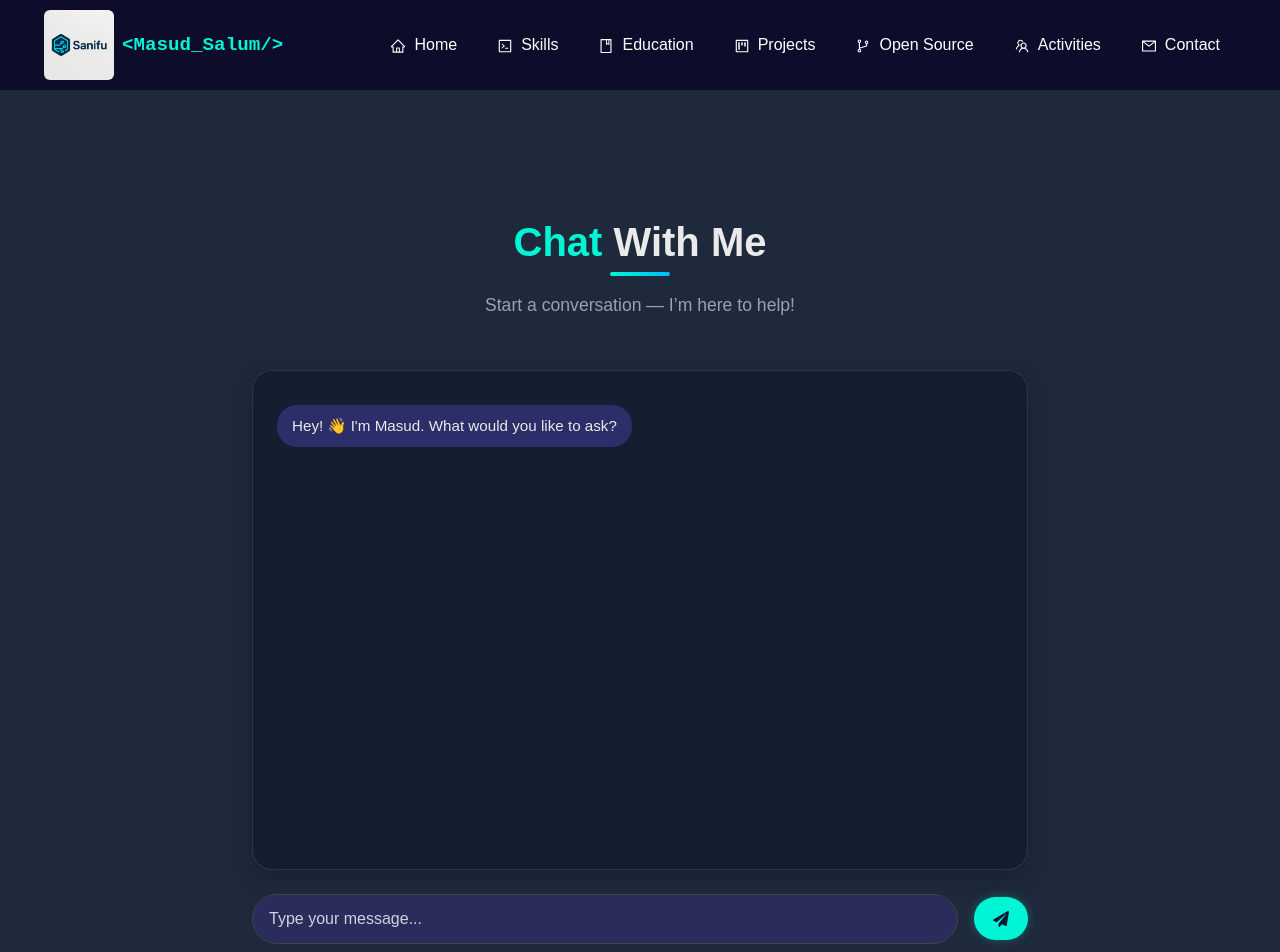
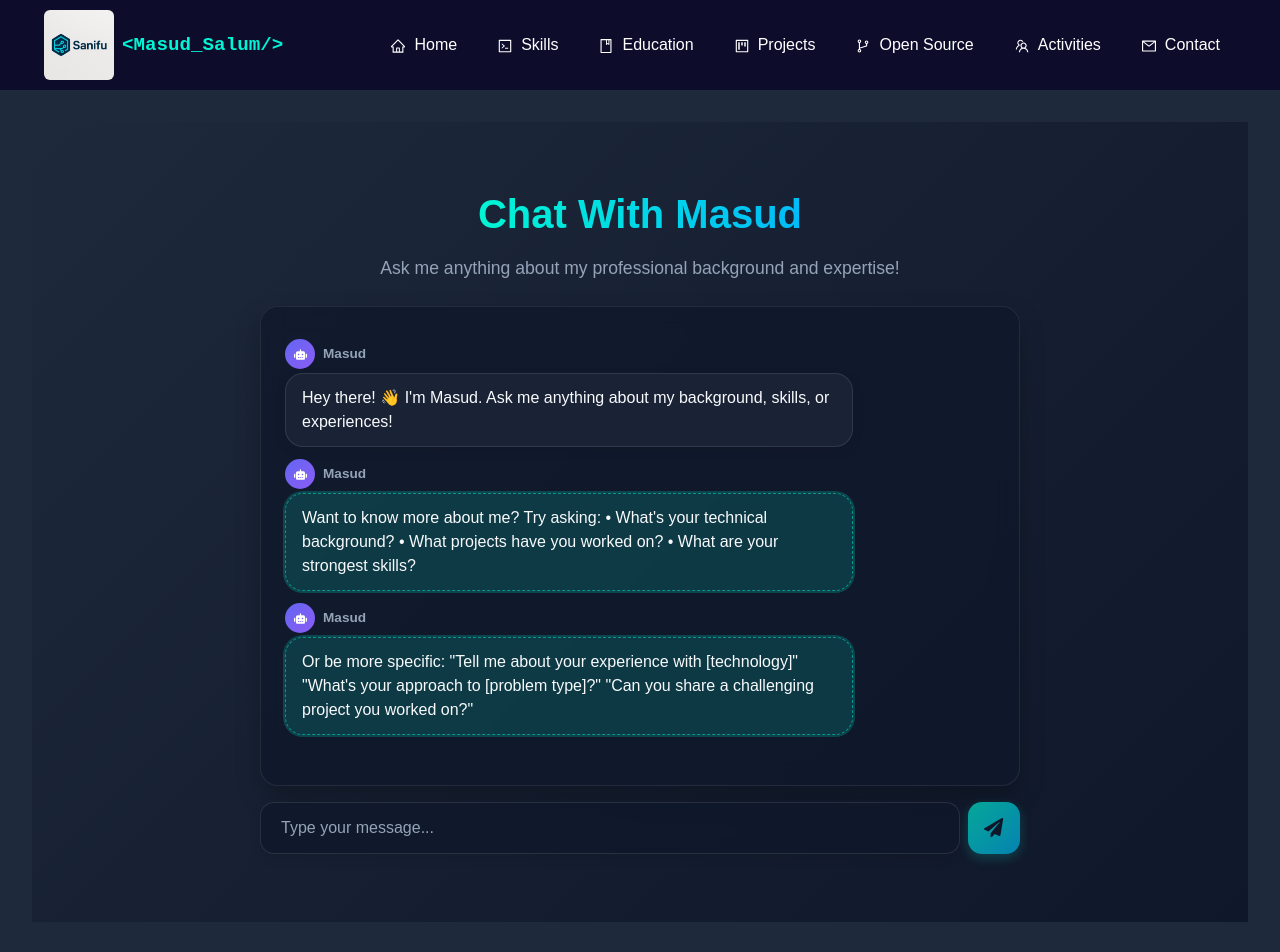
Before and after one commit to Masudi2022/Sanifu, a React (Vite) app in the folder Virtual/Frontend/journey/: page /chat in a window 1280 px wide. Shown: the top 952 px of the page. Built offline with nearby package versions, Linux system fonts and the light colour scheme.

Commit message:
second commit

```diff
--- a/Virtual/Frontend/journey/package.json
+++ b/Virtual/Frontend/journey/package.json
@@ -12,6 +12,7 @@
   "dependencies": {
     "axios": "^1.8.4",
     "bootstrap": "^5.3.5",
+    "framer-motion": "^12.7.4",
     "react": "^19.0.0",
     "react-bootstrap": "^2.10.9",
     "react-dom": "^19.0.0",
--- a/Virtual/Frontend/journey/src/Virtual/Chat/Chat.jsx
+++ b/Virtual/Frontend/journey/src/Virtual/Chat/Chat.jsx
@@ -1,6 +1,7 @@
 import React, { useState, useEffect, useRef } from 'react';
 import { Container, Form, Button, Card, Spinner } from 'react-bootstrap';
-import { FaPaperPlane } from 'react-icons/fa';
+import { FaPaperPlane, FaRobot, FaUser } from 'react-icons/fa';
+import { motion, AnimatePresence } from 'framer-motion';
 import axios from 'axios';
 
 const API_URL = 'http://127.0.0.1:8000/api/chat/';
@@ -20,7 +21,39 @@ function Chat() {
   });
 
   useEffect(() => {
-    setMessages([{ from: 'bot', text: "Hey! 👋 I'm Masud. What would you like to ask?" }]);
+    // Initial welcome message
+    setMessages([{
+      from: 'bot',
+      text: "Hey there! 👋 I'm Masud. Ask me anything about my background, skills, or experiences!"
+    }]);
+
+    // Progressive suggestions about you
+    const timer1 = setTimeout(() => {
+      setMessages(prev => [...prev, {
+        from: 'bot',
+        text: `Want to know more about me? Try asking:
+• What's your technical background?
+• What projects have you worked on?
+• What are your strongest skills?`,
+        isPrompt: true
+      }]);
+    }, 2000);
+
+    const timer2 = setTimeout(() => {
+      setMessages(prev => [...prev, {
+        from: 'bot',
+        text: `Or be more specific:
+"Tell me about your experience with [technology]"
+"What's your approach to [problem type]?"
+"Can you share a challenging project you worked on?"`,
+        isPrompt: true
+      }]);
+    }, 4000);
+
+    return () => {
+      clearTimeout(timer1);
+      clearTimeout(timer2);
+    };
   }, []);
 
   useEffect(() => {
@@ -45,7 +78,9 @@ function Chat() {
       const botText = response.data.response;
 
       if (botText) {
+        setTimeout(() => {
           setMessages(prev => [...prev, { from: 'bot', text: botText }]);
+        }, 800);
       } else {
         setMessages(prev => [...prev, {
           from: 'bot',
@@ -65,94 +100,256 @@ function Chat() {
   };
 
   return (
-    <section style={{ background: '#1e293b', minHeight: '100vh', padding: '6rem 0', color: '#eaeaea' }}>
+    <section style={{
+      background: 'linear-gradient(135deg, #1e293b 0%, #0f172a 100%)',
+      minHeight: '100vh',
+      padding: '2rem 0',
+      color: '#f8fafc',
+      display: 'flex',
+      alignItems: 'center',
+      justifyContent: 'center'
+    }}>
       <style>
         {`
           .custom-placeholder::placeholder {
-            color: #cbd5e1;
+            color: #94a3b8;
             opacity: 1;
+          }
+          .chat-container::-webkit-scrollbar {
+            width: 6px;
+          }
+          .chat-container::-webkit-scrollbar-track {
+            background: rgba(255,255,255,0.05);
+          }
+          .chat-container::-webkit-scrollbar-thumb {
+            background: #00f5d4;
+            border-radius: 3px;
+          }
+          .typing-indicator span {
+            height: 8px;
+            width: 8px;
+            background: #94a3b8;
+            border-radius: 50%;
+            display: inline-block;
+            margin: 0 2px;
+            animation: bounce 1.5s infinite ease-in-out;
+          }
+          .typing-indicator span:nth-child(2) {
+            animation-delay: 0.2s;
+          }
+          .typing-indicator span:nth-child(3) {
+            animation-delay: 0.4s;
+          }
+          @keyframes bounce {
+            0%, 80%, 100% { transform: translateY(0); }
+            40% { transform: translateY(-5px); }
           }
         `}
       </style>
 
-      <Container style={{ maxWidth: '800px' }}>
-        <div className="text-center mb-5">
-          <h2 style={{
+      <Container style={{
+        maxWidth: '800px',
+        width: '100%',
+        padding: '0 20px'
+      }}>
+        <motion.div
+          initial={{ opacity: 0, y: -20 }}
+          animate={{ opacity: 1, y: 0 }}
+          transition={{ duration: 0.5 }}
+          className="text-center mb-4"
+        >
+          <h1 style={{
             fontSize: '2.5rem',
-            fontWeight: 'bold',
-            marginBottom: '1.5rem',
-            position: 'relative',
+            fontWeight: '800',
+            marginBottom: '1rem',
+            background: 'linear-gradient(90deg, #00f5d4, #00bbf9)',
+            WebkitBackgroundClip: 'text',
+            WebkitTextFillColor: 'transparent',
             display: 'inline-block'
           }}>
-            <span style={{ color: '#00f5d4' }}>Chat</span> With Me
-            <span style={{
-              position: 'absolute',
-              bottom: '-10px',
-              left: '50%',
-              transform: 'translateX(-50%)',
-              width: '60px',
-              height: '4px',
-              background: 'linear-gradient(90deg, #00f5d4, #00bbf9)',
-              borderRadius: '2px'
-            }}></span>
-          </h2>
-          <p style={{ fontSize: '1.1rem', color: '#94a3b8', lineHeight: '1.8' }}>
-            Start a conversation — I’m here to help!
+            Chat With Masud
+          </h1>
+          <p style={{
+            fontSize: '1.1rem',
+            color: '#94a3b8',
+            lineHeight: '1.6',
+            maxWidth: '600px',
+            margin: '0 auto'
+          }}>
+            Ask me anything about my professional background and expertise!
           </p>
-        </div>
+        </motion.div>
 
+        <motion.div
+          initial={{ opacity: 0, scale: 0.98 }}
+          animate={{ opacity: 1, scale: 1 }}
+          transition={{ duration: 0.4 }}
+          style={{ height: '60vh', minHeight: '400px' }}
+        >
           <Card style={{
-          backgroundColor: 'rgba(15, 23, 42, 0.6)',
-          border: '1px solid rgba(255, 255, 255, 0.1)',
-          borderRadius: '20px',
-          padding: '1.5rem',
-          height: '500px',
+            backgroundColor: 'rgba(15, 23, 42, 0.7)',
+            border: '1px solid rgba(255, 255, 255, 0.08)',
+            borderRadius: '18px',
+            padding: '1.25rem 1.5rem',
+            height: '100%',
             overflowY: 'auto',
-          boxShadow: '0 8px 24px rgba(0,0,0,0.2)',
-          backdropFilter: 'blur(10px)'
-        }}>
+            boxShadow: '0 12px 24px rgba(0,0,0,0.25)',
+            backdropFilter: 'blur(12px)',
+            position: 'relative',
+            display: 'flex',
+            flexDirection: 'column'
+          }} className="chat-container">
+            <div style={{ flex: 1 }}>
+              <AnimatePresence>
                 {messages.map((msg, index) => (
-            <div
+                  <motion.div
                     key={index}
+                    initial={{ opacity: 0, y: 20 }}
+                    animate={{ opacity: 1, y: 0 }}
+                    transition={{ duration: 0.3 }}
                     style={{
-                textAlign: msg.from === 'user' ? 'right' : 'left',
-                margin: '10px 0'
+                      display: 'flex',
+                      flexDirection: 'column',
+                      alignItems: msg.from === 'user' ? 'flex-end' : 'flex-start',
+                      margin: '12px 0'
                     }}
                   >
+                    <div style={{
+                      display: 'flex',
+                      alignItems: 'center',
+                      gap: '8px',
+                      marginBottom: '4px',
+                      flexDirection: msg.from === 'user' ? 'row-reverse' : 'row'
+                    }}>
+                      <div style={{
+                        width: '30px',
+                        height: '30px',
+                        borderRadius: '50%',
+                        background: msg.from === 'user'
+                          ? 'linear-gradient(135deg, #00f5d4, #00bbf9)'
+                          : 'linear-gradient(135deg, #6366f1, #8b5cf6)',
+                        display: 'flex',
+                        alignItems: 'center',
+                        justifyContent: 'center',
+                        color: '#fff',
+                        fontSize: '13px'
+                      }}>
+                        {msg.from === 'user' ? <FaUser /> : <FaRobot />}
+                      </div>
                       <span style={{
-                display: 'inline-block',
-                padding: '10px 15px',
-                borderRadius: '20px',
-                backgroundColor: msg.from === 'user' ? '#00f5d4' : '#2b2e68',
-                color: msg.from === 'user' ? '#0a1931' : '#eaeaea',
-                maxWidth: '75%',
-                wordWrap: 'break-word',
-                fontSize: '0.95rem'
+                        fontSize: '0.85rem',
+                        color: '#94a3b8',
+                        fontWeight: '600'
                       }}>
-                {msg.text}
+                        {msg.from === 'user' ? 'You' : 'Masud'}
                       </span>
                     </div>
+                    <motion.div
+                      whileHover={{ scale: 1.02 }}
+                      style={{
+                        padding: '12px 16px',
+                        borderRadius: '18px',
+                        background: msg.isPrompt
+                          ? 'rgba(0, 245, 212, 0.15)'
+                          : msg.from === 'user'
+                            ? 'linear-gradient(135deg, #00f5d4, #00bbf9)'
+                            : 'rgba(30, 41, 59, 0.7)',
+                        color: msg.from === 'user' ? '#0f172a' : '#f8fafc',
+                        maxWidth: '80%',
+                        wordWrap: 'break-word',
+                        fontSize: '1rem',
+                        border: msg.isPrompt
+                          ? '1px dashed rgba(0, 245, 212, 0.5)'
+                          : msg.from === 'user'
+                            ? 'none'
+                            : '1px solid rgba(255, 255, 255, 0.1)',
+                        boxShadow: msg.isPrompt
+                          ? '0 0 0 2px rgba(0, 245, 212, 0.2)'
+                          : msg.from === 'user'
+                            ? '0 4px 12px rgba(0, 245, 212, 0.2)'
+                            : '0 4px 12px rgba(0, 0, 0, 0.1)',
+                        lineHeight: '1.5'
+                      }}
+                    >
+                      {msg.text}
+                    </motion.div>
+                  </motion.div>
                 ))}
 
                 {loading && (
-            <div style={{ textAlign: 'left', margin: '10px 0' }}>
+                  <motion.div
+                    initial={{ opacity: 0 }}
+                    animate={{ opacity: 1 }}
+                    style={{
+                      display: 'flex',
+                      flexDirection: 'column',
+                      alignItems: 'flex-start',
+                      margin: '12px 0'
+                    }}
+                  >
+                    <div style={{
+                      display: 'flex',
+                      alignItems: 'center',
+                      gap: '8px',
+                      marginBottom: '4px'
+                    }}>
+                      <div style={{
+                        width: '30px',
+                        height: '30px',
+                        borderRadius: '50%',
+                        background: 'linear-gradient(135deg, #6366f1, #8b5cf6)',
+                        display: 'flex',
+                        alignItems: 'center',
+                        justifyContent: 'center',
+                        color: '#fff',
+                        fontSize: '13px'
+                      }}>
+                        <FaRobot />
+                      </div>
                       <span style={{
-                display: 'inline-block',
-                padding: '10px 15px',
-                borderRadius: '20px',
-                backgroundColor: '#2b2e68',
-                color: '#eaeaea'
+                        fontSize: '0.85rem',
+                        color: '#94a3b8',
+                        fontWeight: '600'
                       }}>
-                <Spinner animation="border" size="sm" className="me-2" />
-                Typing...
+                        Masud
                       </span>
                     </div>
+                    <div style={{
+                      padding: '12px 16px',
+                      borderRadius: '18px',
+                      background: 'rgba(30, 41, 59, 0.7)',
+                      color: '#f8fafc',
+                      maxWidth: '80%',
+                      wordWrap: 'break-word',
+                      fontSize: '1rem',
+                      border: '1px solid rgba(255, 255, 255, 0.1)',
+                      display: 'flex',
+                      alignItems: 'center',
+                      gap: '8px'
+                    }}>
+                      <div className="typing-indicator">
+                        <span></span>
+                        <span></span>
+                        <span></span>
+                      </div>
+                      Typing...
+                    </div>
+                  </motion.div>
                 )}
 
                 <div ref={messagesEndRef} />
+              </AnimatePresence>
+            </div>
           </Card>
+        </motion.div>
 
-        <Form onSubmit={handleSend} className="d-flex align-items-center gap-3 mt-4">
+        <motion.div
+          initial={{ opacity: 0, y: 20 }}
+          animate={{ opacity: 1, y: 0 }}
+          transition={{ delay: 0.2 }}
+          style={{ marginTop: '16px' }}
+        >
+          <Form onSubmit={handleSend} className="d-flex align-items-center gap-2">
             <Form.Control
               type="text"
               placeholder="Type your message..."
@@ -161,29 +358,45 @@ function Chat() {
               disabled={loading}
               className="custom-placeholder"
               style={{
-              borderRadius: '30px',
-              backgroundColor: '#2a2d5c',
+                borderRadius: '14px',
+                background: 'rgba(15, 23, 42, 0.7)',
                 color: '#fff',
-              border: '1px solid #444',
-              padding: '0.75rem 1rem'
+                border: '1px solid rgba(255, 255, 255, 0.1)',
+                padding: '0.85rem 1.25rem',
+                fontSize: '1rem',
+                flex: 1,
+                backdropFilter: 'blur(8px)',
+                boxShadow: '0 4px 12px rgba(0, 0, 0, 0.1)',
+                height: '52px'
               }}
             />
             <Button
               type="submit"
-            disabled={loading}
+              disabled={loading || !input.trim()}
               style={{
-              borderRadius: '30px',
-              backgroundColor: '#00f5d4',
+                borderRadius: '14px',
+                background: 'linear-gradient(135deg, #00f5d4, #00bbf9)',
                 border: 'none',
-              color: '#0a1931',
-              padding: '0.6rem 1.2rem',
-              fontSize: '1rem',
-              boxShadow: '0 0 10px rgba(0, 245, 212, 0.3)'
+                color: '#0f172a',
+                padding: '0',
+                fontSize: '1.2rem',
+                fontWeight: '600',
+                boxShadow: '0 4px 12px rgba(0, 245, 212, 0.3)',
+                transition: 'all 0.3s ease',
+                height: '52px',
+                width: '52px',
+                display: 'flex',
+                alignItems: 'center',
+                justifyContent: 'center'
               }}
+              className="send-button"
+              whileHover={{ scale: 1.05 }}
+              whileTap={{ scale: 0.95 }}
             >
               <FaPaperPlane />
             </Button>
           </Form>
+        </motion.div>
       </Container>
     </section>
   );
```
Also changed, not shown: 2 other files (tests, documents, lock files or other folders). Lines whose indentation alone changed are shown as unchanged.
